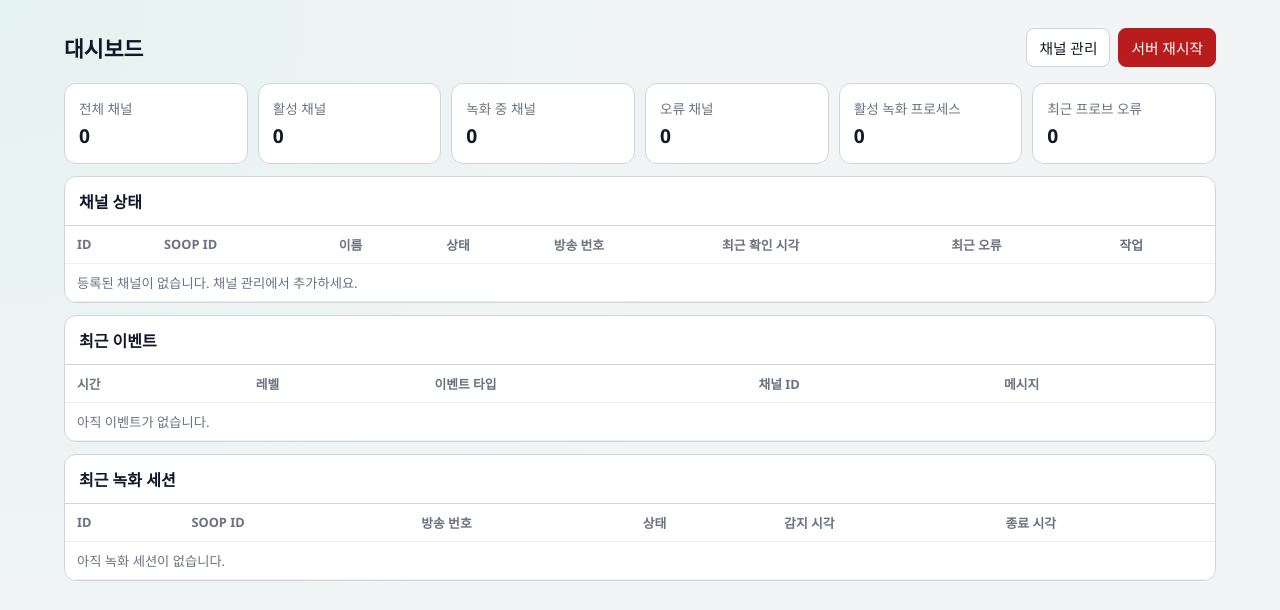
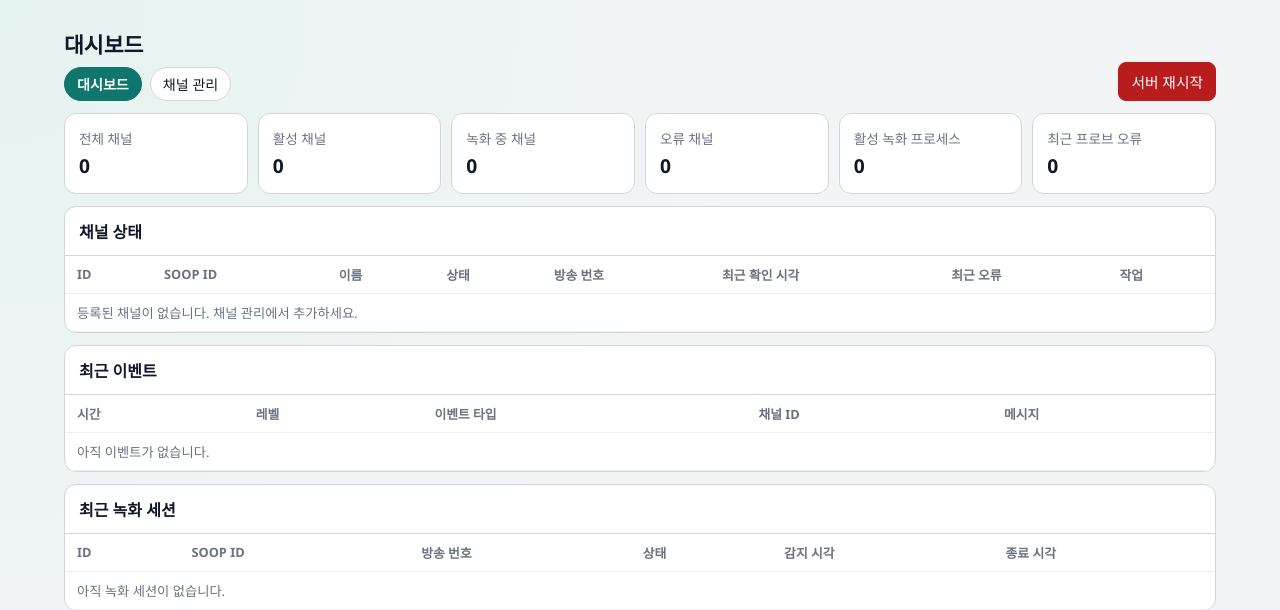
Before and after one commit to joyfuI/soop-autorec, a FastAPI app: page / in a window 1280 px wide. Shown: the top 610 px of the page. Run offline with FastAPI, Linux system fonts and the light colour scheme; data that the repository does not hold is empty; parts of the project's set-up code (start-up, migrations or seed data) failed here and were passed over.

Commit message:
style: 전역/내부 탭 네비 구조 정리 및 헤더 일관성 개선

```diff
--- a/app/templates/index.html
+++ b/app/templates/index.html
@@ -30,19 +30,50 @@
       .top {
         display: flex;
         justify-content: space-between;
-        align-items: center;
-        margin-bottom: 16px;
+        align-items: flex-end;
+        flex-wrap: wrap;
+        gap: 10px;
+        margin-bottom: 12px;
+      }
+      .top-left {
+        display: flex;
+        flex-direction: column;
+        gap: 8px;
       }
       h1 {
         margin: 0;
         font-size: 1.35rem;
       }
-      .nav {
+      .page-nav {
+        display: flex;
+        gap: 8px;
+        flex-wrap: wrap;
+      }
+      .page-link {
+        font: inherit;
+        text-decoration: none;
+        background: var(--panel);
+        border: 1px solid var(--line);
+        border-radius: 999px;
+        padding: 6px 12px;
+        color: var(--ink);
+        font-size: 0.88rem;
+      }
+      .page-link.active {
+        color: #fff;
+        border-color: #0f766e;
+        background: #0f766e;
+        font-weight: 600;
+      }
+      .top-actions {
         display: flex;
         gap: 8px;
       }
-      .nav form { margin: 0; }
+      .top-actions form { margin: 0; }
       .btn-link {
+        display: inline-flex;
+        align-items: center;
+        justify-content: center;
         font: inherit;
         text-decoration: none;
         background: var(--panel);
@@ -180,9 +211,14 @@
       {%- endmacro %}
 
       <header class="top">
-        <h1>대시보드</h1>
-        <nav class="nav">
-          <a class="btn-link" href="/channels">채널 관리</a>
+        <div class="top-left">
+          <h1>대시보드</h1>
+          <nav class="page-nav" aria-label="전역 페이지">
+            <a class="page-link active" href="/">대시보드</a>
+            <a class="page-link" href="/channels">채널 관리</a>
+          </nav>
+        </div>
+        <div class="top-actions">
           <form
             method="post"
             action="/system/restart"
@@ -193,7 +229,7 @@
             <input type="hidden" name="return_to" value="/" />
             <button class="btn-link danger" type="submit">서버 재시작</button>
           </form>
-        </nav>
+        </div>
       </header>
 
       {% if message %}
```
Also changed, not shown: app/templates/channels.html (+59 -20 lines).
